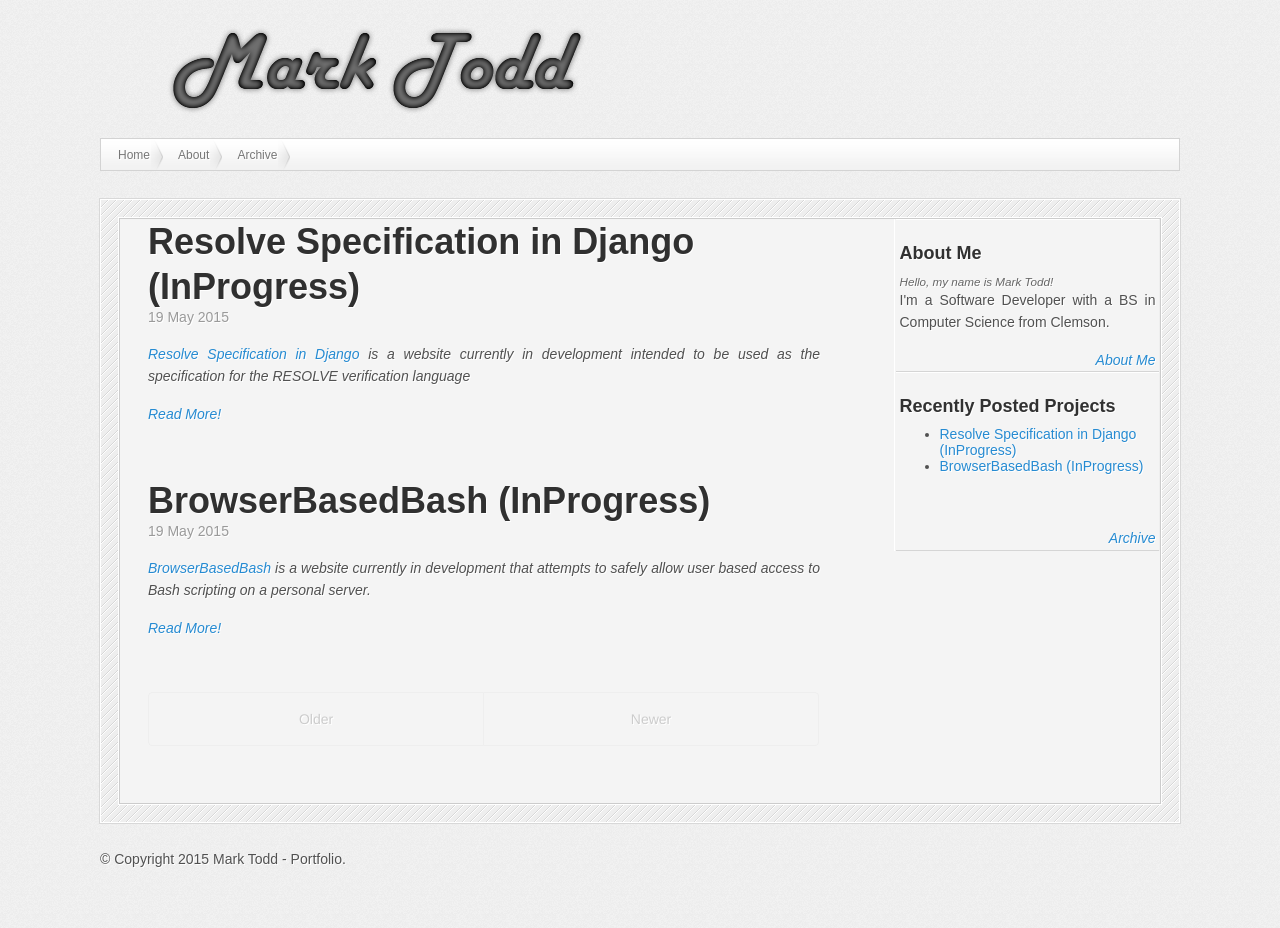
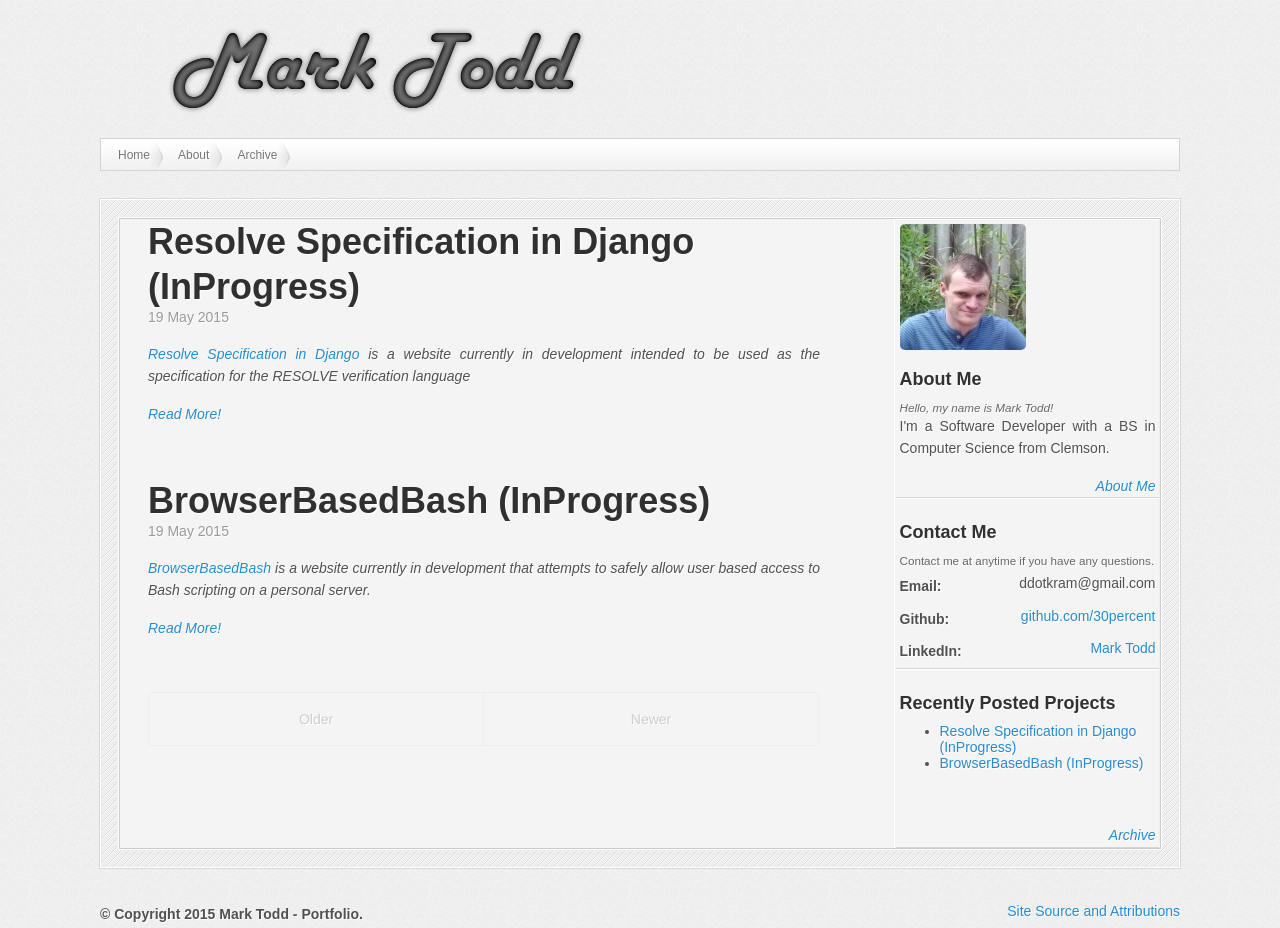
Before and after one commit to 30percent/30percent.github.io, a Jekyll site: the page built from index.html, in a window 1280 px wide. Built offline with Jekyll 4.4.1, drawn with Linux system fonts in a browser that asks for light colours; nearby versions of some CDN libraries; the list of posts is cut into pages by our own code; before the commit the page ends 900 px from its top, so only the background shows below that.

Commit message:
More alterations to scss: adding in div columning, correcting border overflows, adding sidebar imaging. Removed old images from previous site, added in image of self

```diff
--- a/_includes/foot.html
+++ b/_includes/foot.html
@@ -1,3 +1,4 @@
 <div id="footer">
-	&copy; Copyright 2015 Mark Todd - Portfolio.
+	<div class="left_column">&copy; Copyright 2015 Mark Todd - Portfolio.</div>
+	<div class="right_column"><a href="https://github.com/30percent/30percent.github.io">Site Source and Attributions</a></div>
 </div>
--- a/_includes/sidebar.html
+++ b/_includes/sidebar.html
@@ -2,11 +2,20 @@
 <div id="sidebar_container">
 	<div class="sidebar_section">
 		<div class="sidebar_title">
-			<h4>About Me</h4>
+			<img src="images/me.jpg" class="sidebar_img" alt="Image of Mark Todd"/>
+			<h4 style="margin-top: 1em">About Me</h4>
 			<small>Hello, my name is Mark Todd!</small>
 		</div>
 		<p>I'm a Software Developer with a BS in Computer Science from Clemson.</p>
+
 		<div class="sidebar_link"><a href="about/" title="About Me"> About Me</a></div>
+	</div>
+	<div class="sidebar_section">
+		<h4>Contact Me</h4>
+		<small> Contact me at anytime if you have any questions.</small>
+		<div class="left_column">Email:</div><div class="right_column">ddotkram@gmail.com</div>
+		<div class="left_column">Github:</div><div class="right_column"><a href="http://github.com/30percent">github.com/30percent</a></div>
+		<div class="left_column">LinkedIn:</div><div class="right_column"><a href="https://www.linkedin.com/pub/mark-todd/b9/773/349">Mark Todd</a></div>
 	</div>
 	<div class="sidebar_section">
 		<div class="sidebar_title">
@@ -14,7 +23,8 @@
 		</div>
 		<ul class="post">
 			{% for post in site.posts limit:5 %}
-			<li>				<a href="{{ BASE_PATH }}{{ post.url }}">{{ post.title }}</a>
+			<li>
+				<a href="{{ BASE_PATH }}{{ post.url }}">{{ post.title }}</a>
 			</li>
 			{% endfor %}
 		</ul>
--- a/_sass/_layout.scss
+++ b/_sass/_layout.scss
@@ -14,6 +14,7 @@
 	outline:1px solid #D8D8D8;
 	padding:1rem;
 	text-shadow:1px 1px 0 #FFFFFF;
+	overflow: auto;
 }
 
 footer {
@@ -25,6 +26,7 @@ footer {
 	border:1px solid #CCCCCC;
 	outline:1px solid #FFFFFF;
 	min-height: 40em;
+	overflow: auto;
 }
 
 * html #content_container {
--- a/_sass/_sidebar.scss
+++ b/_sass/_sidebar.scss
@@ -15,6 +15,7 @@
 	margin-left: 1px;
 	border-top: 1px solid #FFFFFF;
 	border-bottom: 1px solid #D5D5D5;
+	overflow: auto;
 }
 
 .sidebar_title {
@@ -29,3 +30,25 @@
 	text-align: right;
 	font-style: italic;
 }
+
+#sidebar_container img {
+	max-width: 9em;
+}
+
+.right_column {
+	margin-top: .5em;
+	float: right;
+	text-align: right;
+	line-height: 1.7 em;
+	margin-bottom: .1em;
+}
+
+.left_column {
+	margin-top: .5em;
+	float: left;
+	text-align: left;
+	line-height: 1.7em;
+	margin-bottom: .1em;
+	clear: left;
+	font-weight: bolder;
+}
```
Also changed, not shown: images/app2/history.png (deleted), images/app2/incorrect.png (deleted), images/app3/English.png (deleted), images/app3/History.png (deleted), images/app4/astronomy.png (deleted), images/app4/list.png (deleted), images/app4/settings.png (deleted), images/me.jpg (added), images/post1.jpg (deleted), images/post2.jpg (deleted).
